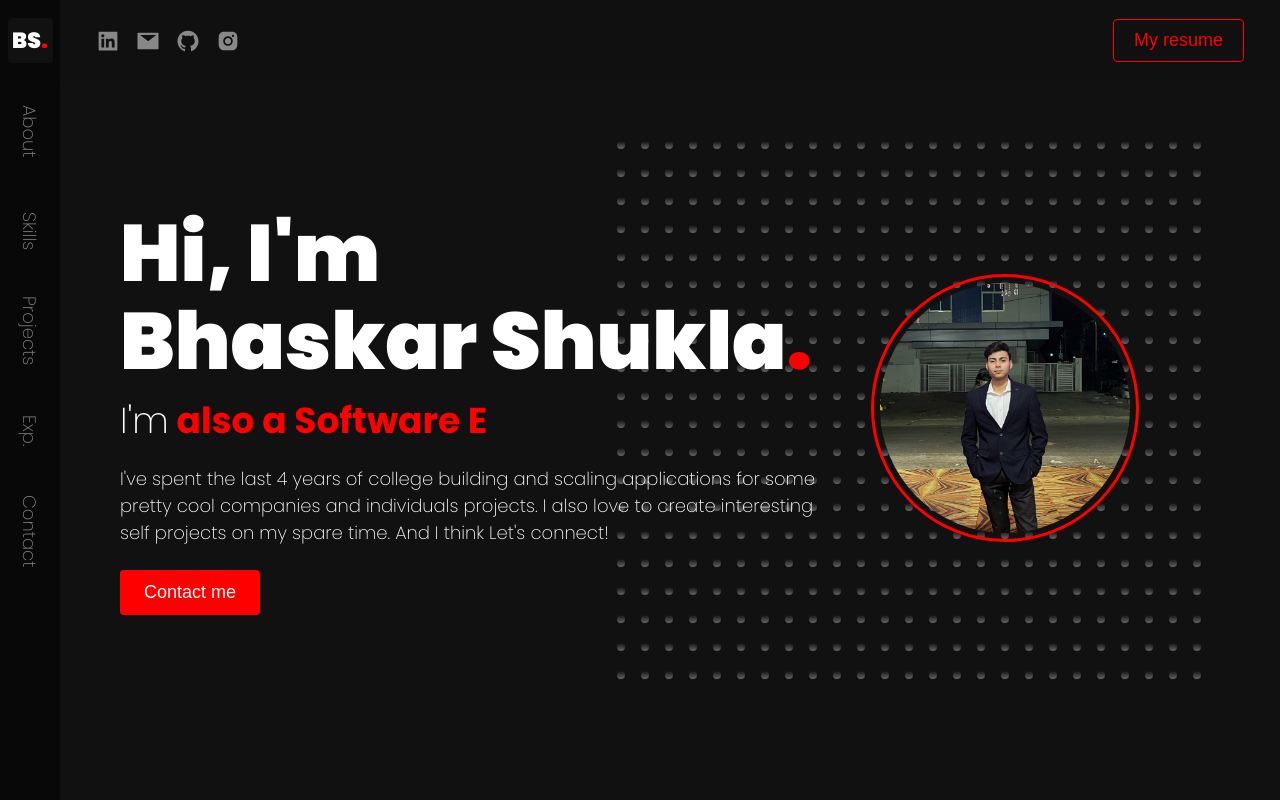
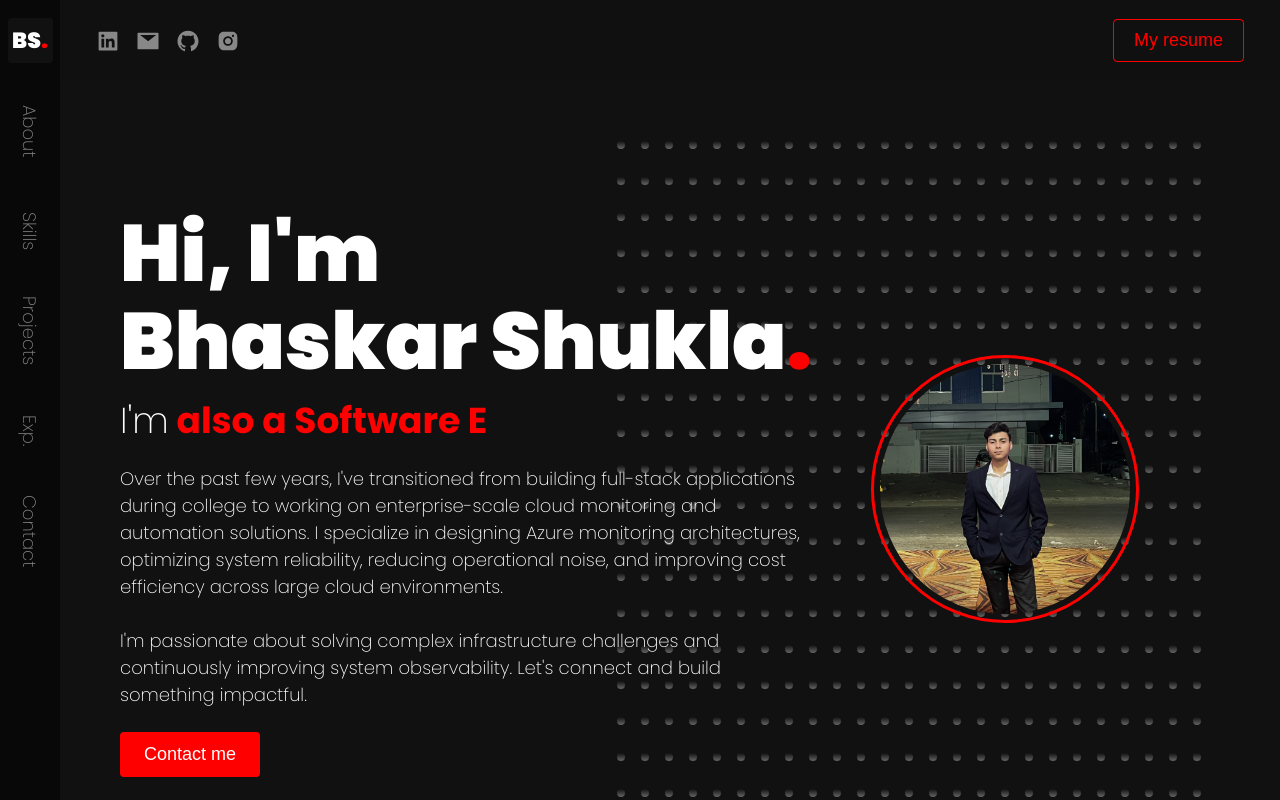
Before and after one commit to bhaskarshukla002/portfolio, a Next.js app: page / in a window 1280 px wide. Shown: the top 800 px of the page. Built offline with nearby package versions, Linux system fonts and the light colour scheme; a web font is replaced by a local one.

Commit message:
new update hero section

```diff
--- a/components/home/hero/Hero.tsx
+++ b/components/home/hero/Hero.tsx
@@ -43,11 +43,11 @@ export const Hero = () => {
             </h2>
           </Reveal>
           <Reveal>
-            <p className={styles.aboutCopy}>
-              I&apos;ve spent the last 4 years of college building and scaling applications for
-              some pretty cool companies and individuals projects. I also love to create interesting self projects on my spare time.
-              And I think Let&apos;s connect!
-            </p>
+          <p className={styles.aboutCopy}>
+  Over the past few years, I&apos;ve transitioned from building full-stack applications during college to working on enterprise-scale cloud monitoring and automation solutions. I specialize in designing Azure monitoring architectures, optimizing system reliability, reducing operational noise, and improving cost efficiency across large cloud environments.
+  <br /><br />
+  I&apos;m passionate about solving complex infrastructure challenges and continuously improving system observability. Let&apos;s connect and build something impactful.
+</p>
           </Reveal>
           <Reveal>
             <StandardButton
```
